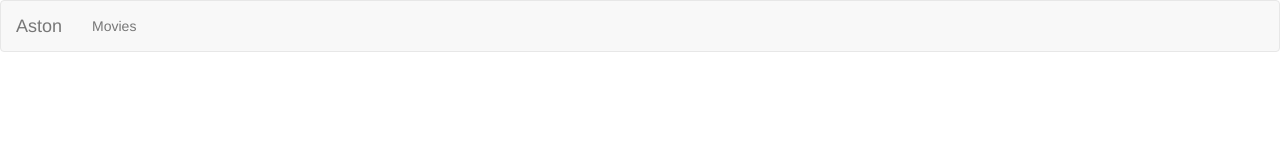
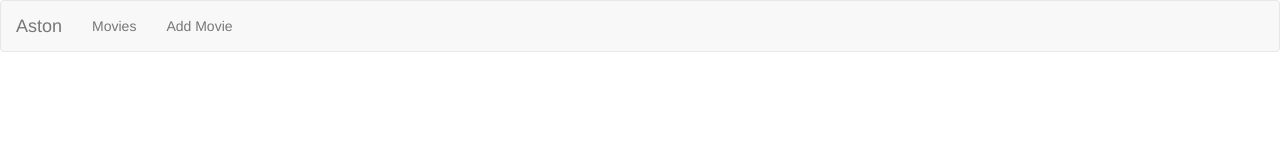
Before and after one commit to ObryanVerheyde/ng_movie-club, an Angular app: page / in a window 1280 px wide. Shown: the top 160 px of the page. Built offline with nearby package versions, Linux system fonts and the light colour scheme.

Commit message:
routing modules

```diff
--- a/src/app/app.component.html
+++ b/src/app/app.component.html
@@ -1 +1,5 @@
 <app-header></app-header>
+
+<div class="container">
+  <router-outlet></router-outlet>
+</div>
--- a/src/app/app.module.ts
+++ b/src/app/app.module.ts
@@ -1,5 +1,7 @@
 import { BrowserModule } from '@angular/platform-browser';
 import { NgModule } from '@angular/core';
+
+import { AppRoutingModule } from './app.routing.module';
 
 import { AppComponent } from './app.component';
 import { HeaderComponent } from './header/header.component';
@@ -14,7 +16,8 @@ import { MovieFormComponent } from './movie-form/movie-form.component';
     MovieFormComponent
   ],
   imports: [
-    BrowserModule
+    BrowserModule,
+    AppRoutingModule
   ],
   providers: [],
   bootstrap: [AppComponent]
--- a/src/app/header/header.component.html
+++ b/src/app/header/header.component.html
@@ -16,6 +16,7 @@
     <div class="collapse navbar-collapse" id="bs-example-navbar-collapse-1">
       <ul class="nav navbar-nav">
         <li><a href="/movies">Movies</a></li>
+        <li><a href="/movies-add">Add Movie</a></li>
       </ul>
     </div><!-- /.navbar-collapse -->
   </div><!-- /.container-fluid -->
```
Also changed, not shown: src/app/app.routing.module.ts (added, +17 -0 lines).
